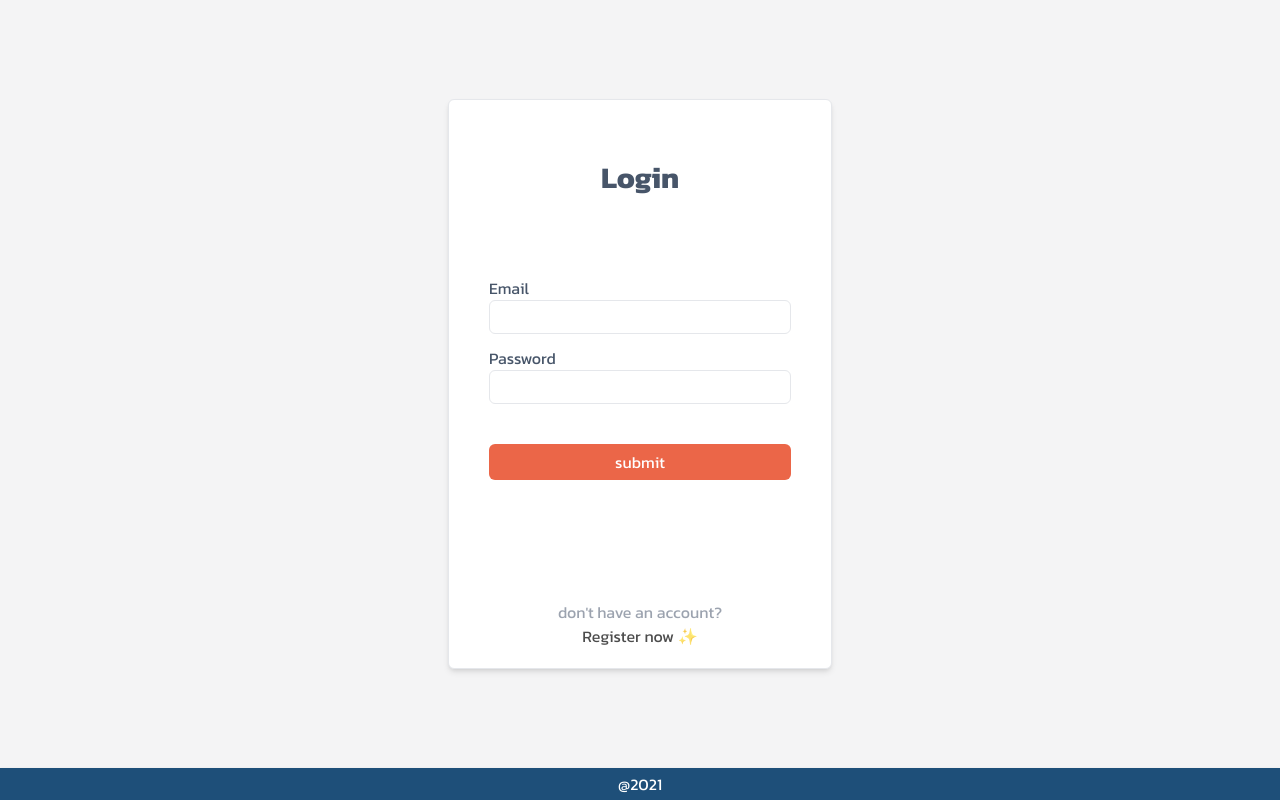
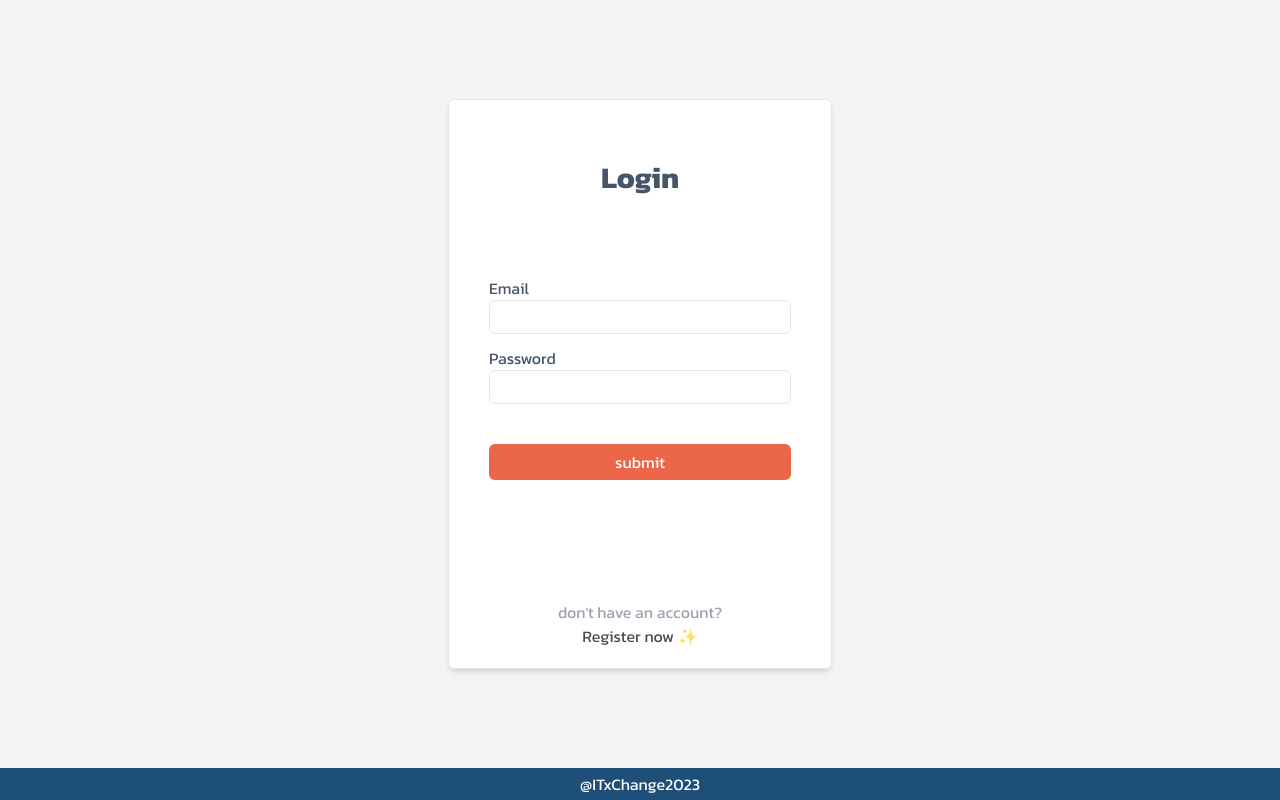
Before and after one commit to Nonlandz/ProjectWebpro, a Vue app in the folder client/: page /#/login in a window 1280 px wide. Built offline with nearby package versions, Linux system fonts and the light colour scheme; what vue-sweetalert2, vuefire would draw is missing.

Commit message:
Update Footer.vue

```diff
--- a/client/src/components/Footer.vue
+++ b/client/src/components/Footer.vue
@@ -1,3 +1,3 @@
 <template>
-  <footer class="py-1 w-full shadow text-center bg-[#1E4F79] text-white">@2021</footer>
+  <footer class="py-1 w-full shadow text-center bg-[#1E4F79] text-white">@ITxChange2023</footer>
 </template>
```
